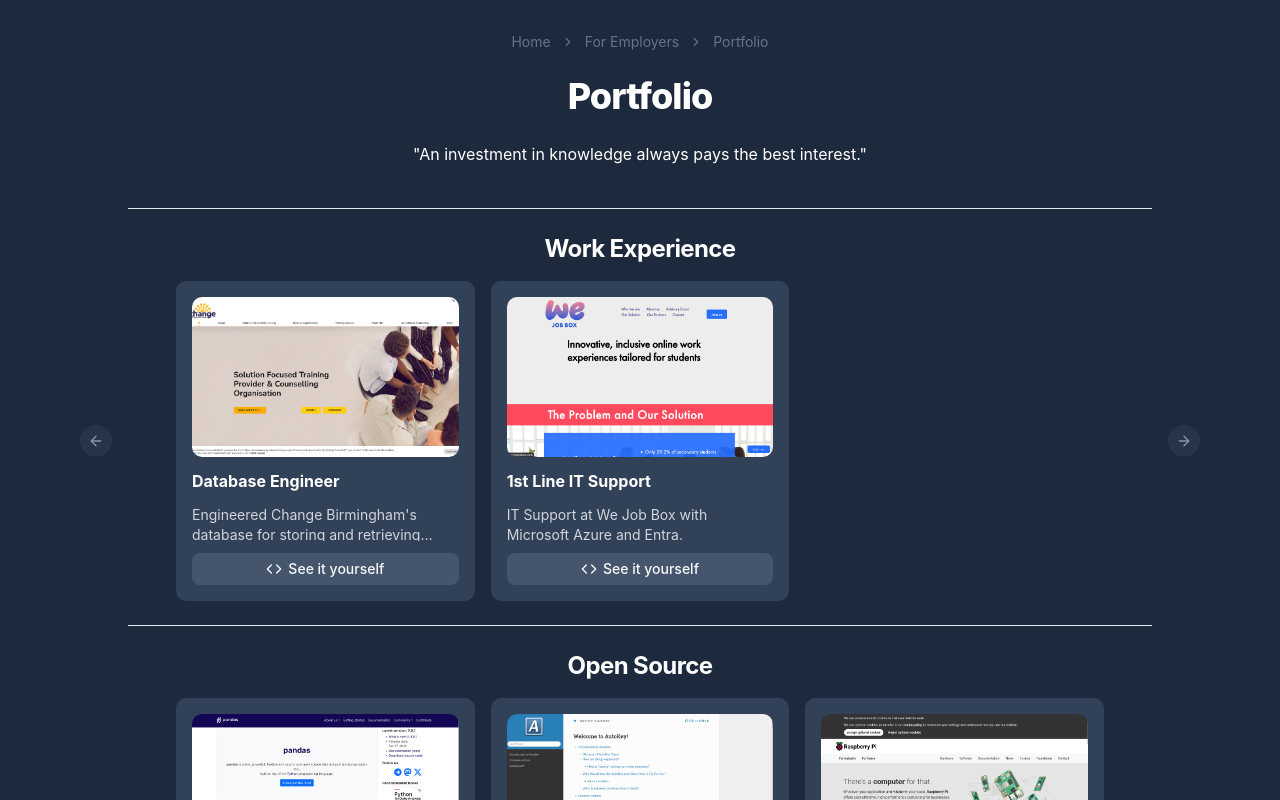
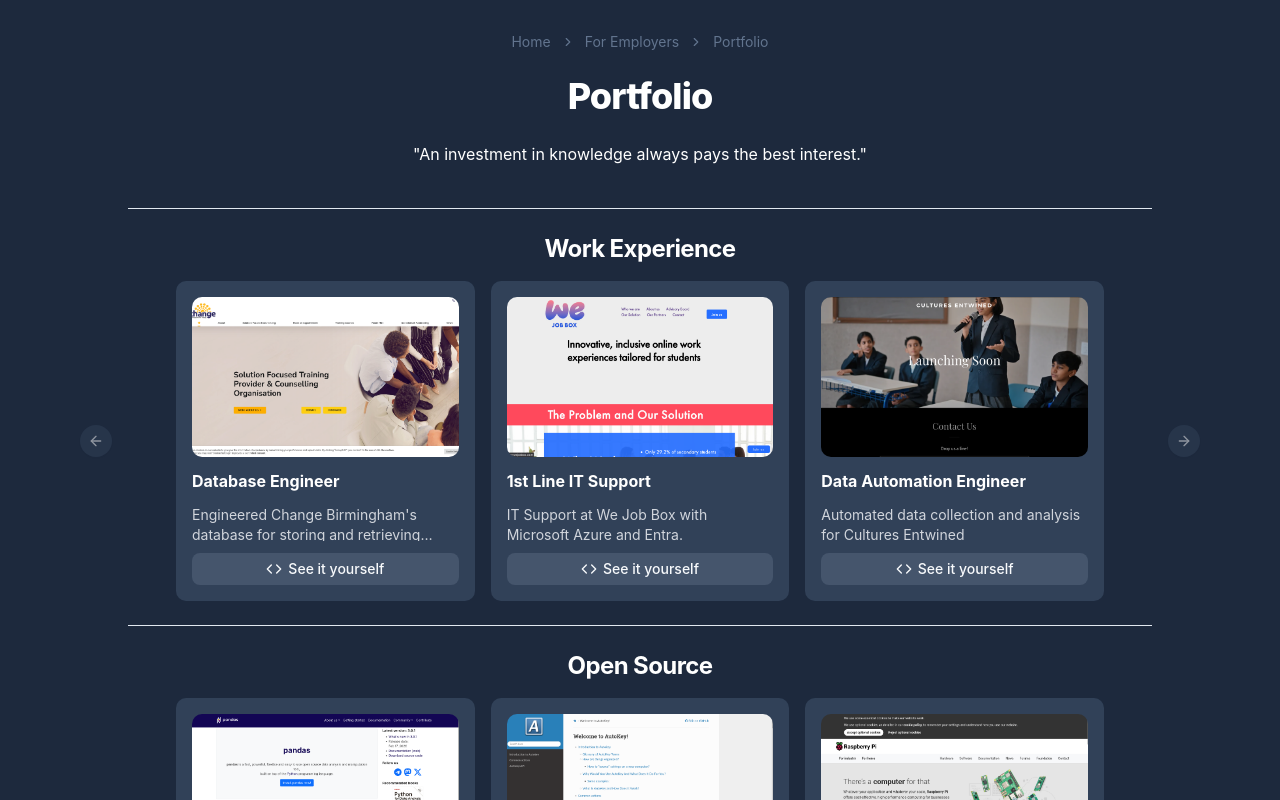
Before and after one commit to K0Stek122/portfolio-page, a React (Vite) app: page /employers/portfolio in a window 1280 px wide. Built offline with nearby package versions, Linux system fonts and the light colour scheme.

Commit message:
Added cultures entwined to portfolio
Signed-off-by: K0Stek122 <kamilianos3@gmail.com>

```diff
--- a/src/pages/portfolio.tsx
+++ b/src/pages/portfolio.tsx
@@ -22,6 +22,7 @@ import overlayImage from ".././assets/projects/pygameoverlay.png"
 import rpiImage from ".././assets/projects/rpi.png"
 import whahImage from ".././assets/projects/whah.png"
 import oxfamImage from ".././assets/projects/oxfam.png"
+import culturesentwinedImage from ".././assets/projects/culturesentwined.png"
 
 interface Project {
     title: string;
@@ -82,6 +83,12 @@ export default function PortfolioPage() {
             image: wjbImage,
             link: "https://www.wejobbox.com",
         },
+        {
+            title: "Data Automation Engineer",
+            description: "Automated data collection and analysis for Cultures Entwined",
+            image: culturesentwinedImage,
+            link: "https://culturesentwined.co.uk"
+        }
     ];
 
     const foss_projects: Project[] = [
```
Also changed, not shown: src/assets/projects/culturesentwined.png (added).
